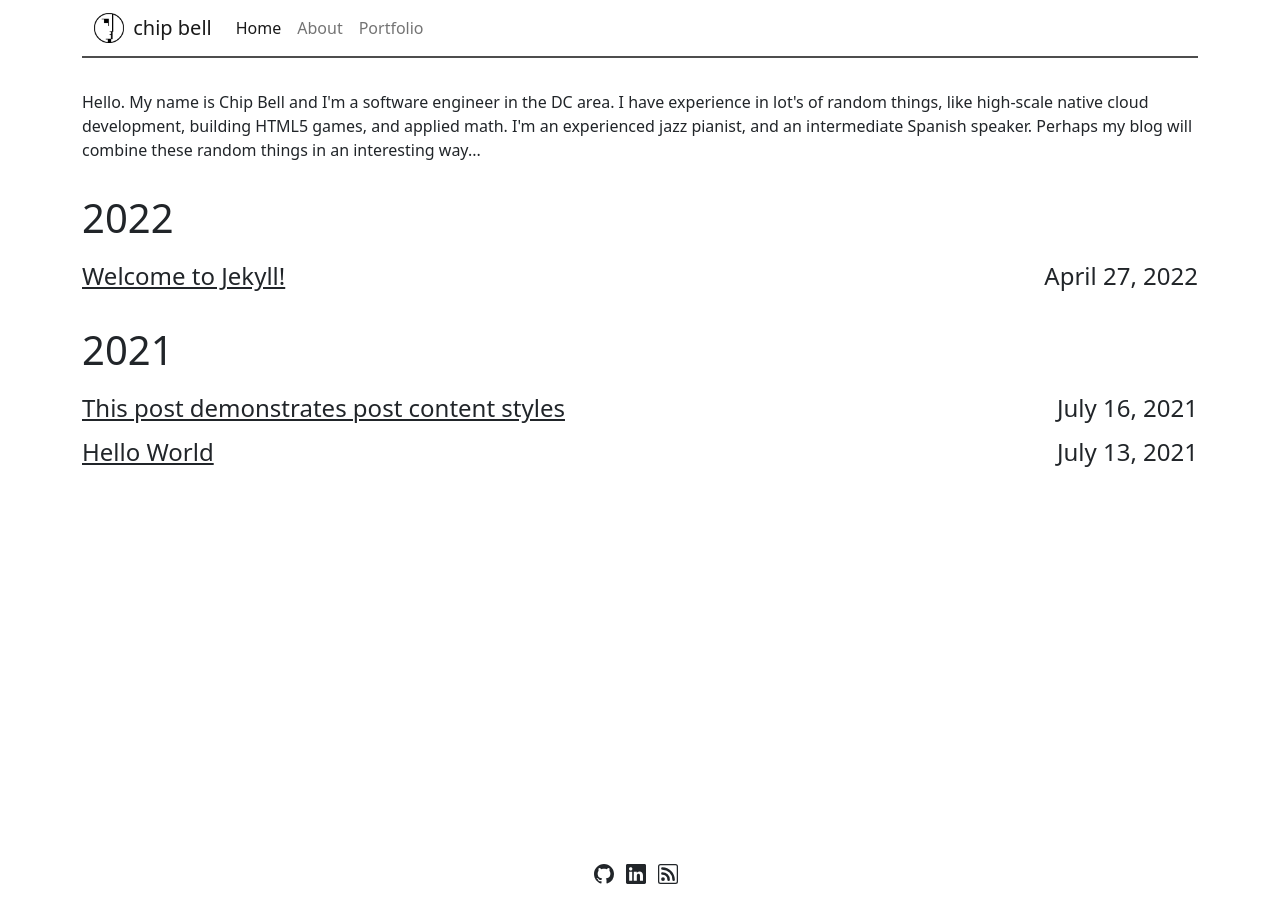
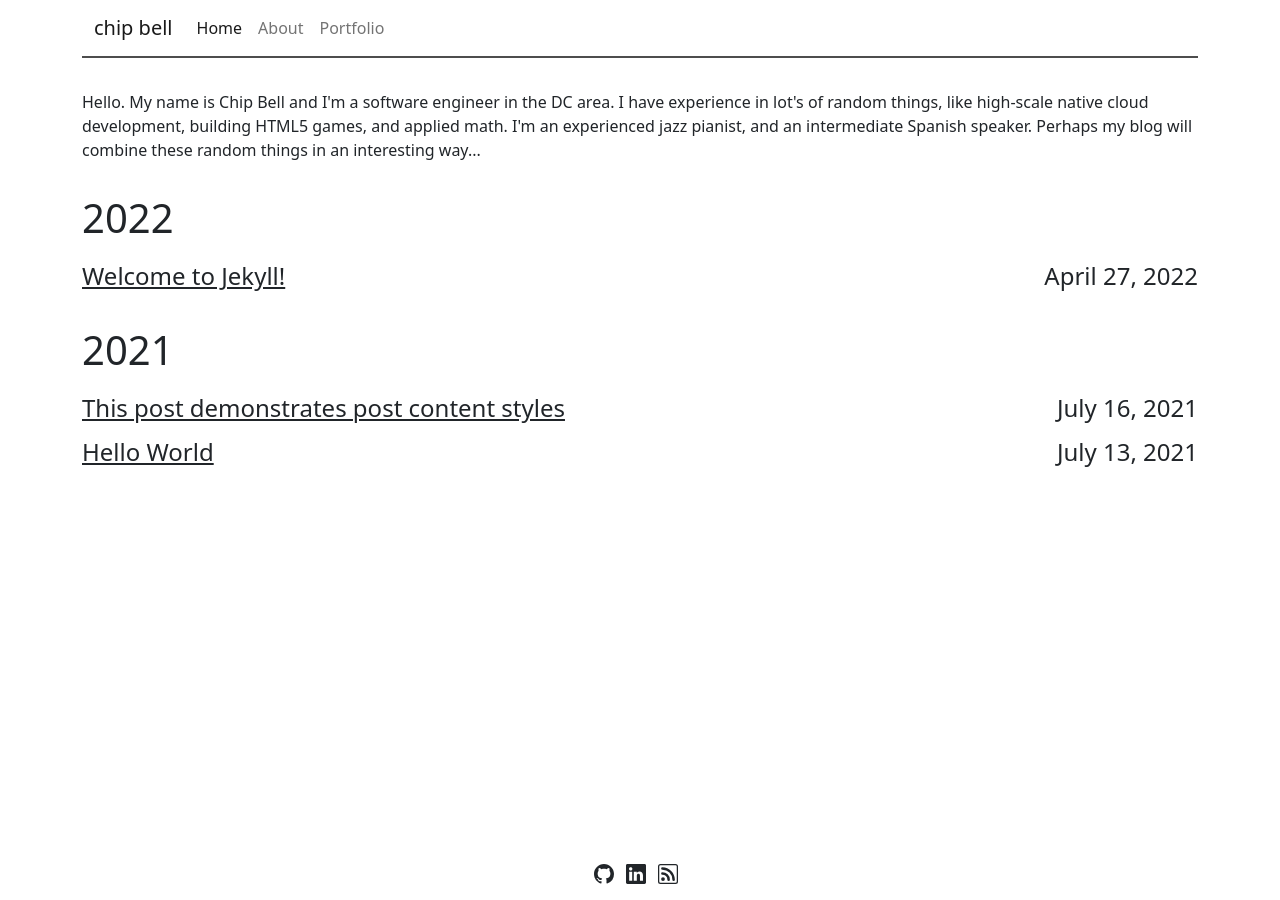
Before and after one commit to chipbell4/chipbell4.github.io, a Jekyll site: the page built from index.html, in a window 1280 px wide. Built offline with Jekyll 4.4.1, drawn with Linux system fonts in a browser that asks for light colours.

Commit message:
Disabling logo for now

```diff
--- a/_config.yml
+++ b/_config.yml
@@ -10,9 +10,9 @@ title: chip bell
 
 # Link to avatar in the navbar (/assets/images/avatar.png). Leave empty if no logo desired. Two avatars for light and dark mode.
 # Avatar for light mode site
-lightavatar: /assets/images/light_bauhaus_logo.png
+#lightavatar: /assets/images/light_bauhaus_logo.png
 # Avatar for dark mode site
-darkavatar: /assets/images/dark_bauhaus_logo.png
+#darkavatar: /assets/images/dark_bauhaus_logo.png
 
 # A short description (e.g., A blog dedicated to reviewing cat gifs), used as part of the title tag like Ben's Awesome Site | A blog dedicated to reviewing cat gifs instead of Ben's Awesome Site | Long description about a blog dedicated to reviewing cat gifs that would be used when page.title is not defined.
 tagline: My personal blog, random math, programming, and music things.
```
